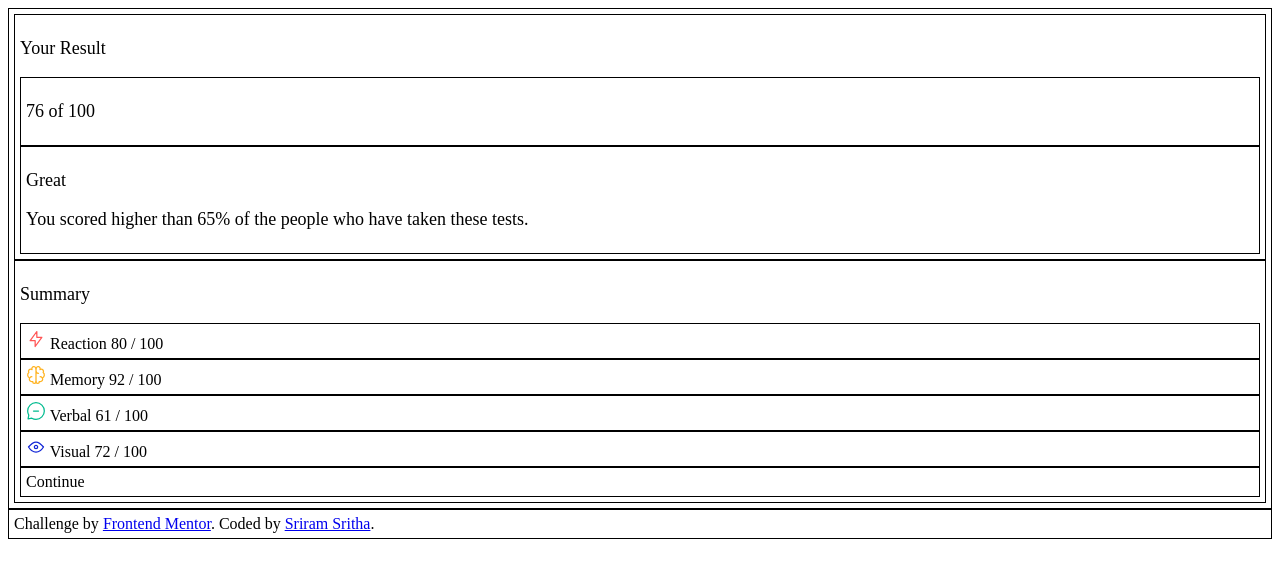
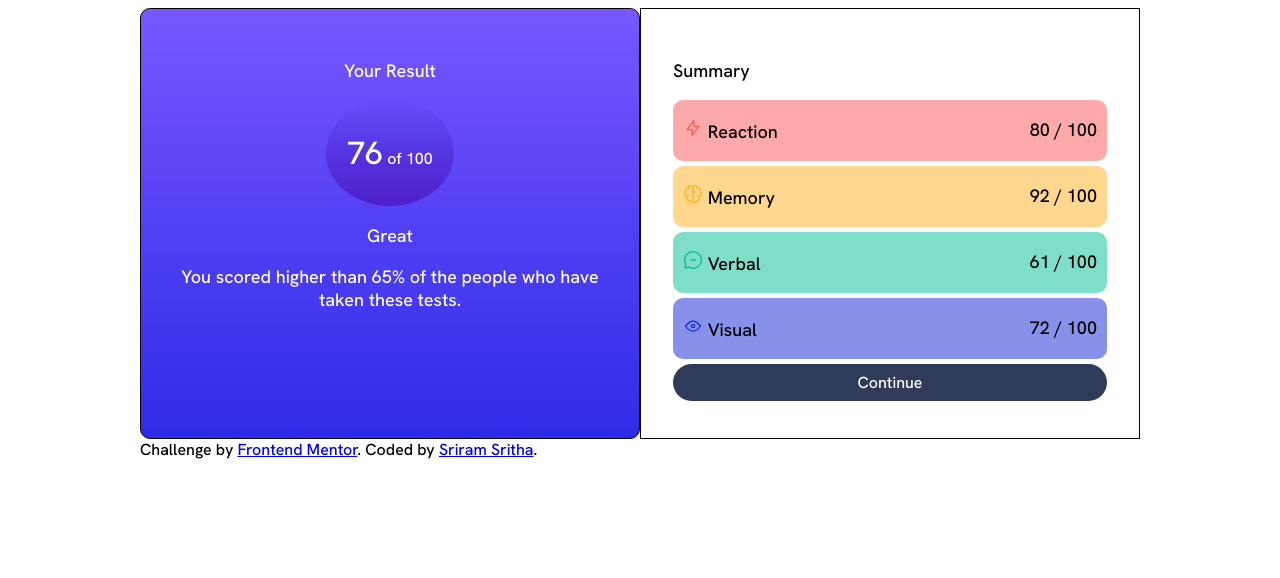
Before and after one commit to srithasriram30/resultsSummaryComponent, a plain HTML site: page index.html in a window 1280 px wide. Drawn offline with Linux system fonts and the light colour scheme.

Commit message:
Add styling and colours

```diff
--- a/assets/style.css
+++ b/assets/style.css
@@ -1,8 +1,76 @@
-div {
-    border: 1px solid black;
-    padding: 5px;
+
+
+body{
+    font-family: 'Hanken Grotesk', sans-serif;
 }
 
 p {
     font-size: 18px;
 }
+@media only screen and (min-width: 750px) {
+    #card
+    {
+
+        display: grid;
+        grid-template-columns: 1fr 1fr;
+        max-width: 1000px;
+        margin: 0 auto;
+
+    }
+
+    #attribution{
+        max-width: 1000px;
+        margin: 0 auto;
+    }
+}
+#scoreComponent{
+    color: white;
+    background: linear-gradient(hsl(252, 100%, 67%), hsl(241, 81%, 54%));
+    text-align: center;
+    border-radius: 10px;
+    padding: 2em;
+    border: 1px solid black;
+}
+
+#summaryComponent{
+    padding: 2em;
+    border: 1px solid black;
+}
+
+#summaryComponent div{
+    margin: 5px 0;
+}
+@media only screen and (max-width: 600px) {
+    #scoreComponent,
+    #summaryComponent {
+        width: 100%;
+    }
+}
+
+.summaryRow{
+    display: flex;
+    justify-content: space-between;
+    border-radius: 10px;
+    padding: 0 10px;
+}
+
+
+#scoreCircle{
+    width: 25%;
+    margin: 1em auto;
+    border-radius: 50%;
+    background: linear-gradient(hsla(241, 72%, 46%, 0),hsla(256, 72%, 46%, 1));
+    padding: 2em 10px;
+}
+
+#scoreCircle div span {
+    font-size: xx-large;
+}
+
+.button{
+    background-color: hsl(224, 30%, 27%);
+    color: white;
+    border-radius: 20px;
+    text-align: center;
+    padding: 0.5em 0;
+}
--- a/index.html
+++ b/index.html
@@ -8,73 +8,73 @@
   <link rel="stylesheet" href="assets/style.css">
   <title>Frontend Mentor | Results summary component | Solution by S. Sritha</title>
 
-  <!-- Feel free to remove these styles or customise in your own stylesheet 👍 -->
-  <!--  <style>-->
-  <!--    .attribution { font-size: 11px; text-align: center; }-->
-  <!--    .attribution a { color: hsl(228, 45%, 44%); }-->
-  <!--  </style>-->
+  <link rel="preconnect" href="https://fonts.googleapis.com">
+  <link rel="preconnect" href="https://fonts.gstatic.com" crossorigin>
+  <link href="https://fonts.googleapis.com/css2?family=Hanken+Grotesk:wght@500;700;800&display=swap" rel="stylesheet">
 </head>
 <body>
-<div>
-  <div>
+<div id="card">
+  <div id="scoreComponent">
     <p>Your Result</p>
-    <div>
-      <p>76
-        of 100</p>
+    <div id="scoreCircle">
+      <div> <span>76</span>
+        of 100</div>
     </div>
 
     <div>
-      <p>Great</p>
+      <p class="header">Great</p>
       <p>You scored higher than 65% of the people who have taken these tests.</p>
 
     </div>
 
   </div>
 
-  <div>
+  <div id="summaryComponent">
     <p>
       Summary
     </p>
 
-    <div>
-        <span>
+    <div style="background-color: hsla(0, 100%, 67%, 0.5)" class="summaryRow">
+        <p >
           <img src="assets/images/icon-reaction.svg" alt="reaction icon">
           Reaction
-        </span>
-      <span>80 / 100</span>
+        </p>
+      <p>80 / 100</p>
     </div>
-    <div>
-        <span>
+    <div style="background-color: hsla(39, 100%, 56%, 0.5)" class="summaryRow">
+        <p>
           <img src="assets/images/icon-memory.svg" alt="memory icon">
           Memory
-        </span>
-      <span>92 / 100</span>
+        </p>
+      <p>92 / 100</p>
     </div>
-    <div>
-        <span>
+    <div style="background-color: hsla(166, 100%, 37%, 0.5)" class="summaryRow">
+        <p>
           <img src="assets/images/icon-verbal.svg" alt="verbal icon">
           Verbal
-        </span>
-      <span>61 / 100</span>
+        </p>
+      <p>61 / 100</p>
     </div>
-    <div>
-        <span>
+    <div style="background-color: hsla(234, 85%, 45%, 0.5)" class="summaryRow">
+        <p>
           <img src="assets/images/icon-visual.svg" alt="visual icon">
           Visual
-        </span>
-      <span>72 / 100</span>
+        </p>
+      <p>72 / 100</p>
     </div>
 
-    <div>Continue</div>
+    <div class="button">Continue</div>
 
 
   </div>
+
+
 </div>
 
 
 
 
-<div class="attribution">
+<div id="attribution">
   Challenge by <a href="https://www.frontendmentor.io?ref=challenge" target="_blank">Frontend Mentor</a>.
   Coded by <a href="#">Sriram Sritha</a>.
 </div>
```
Also changed, not shown: 1 other file.
